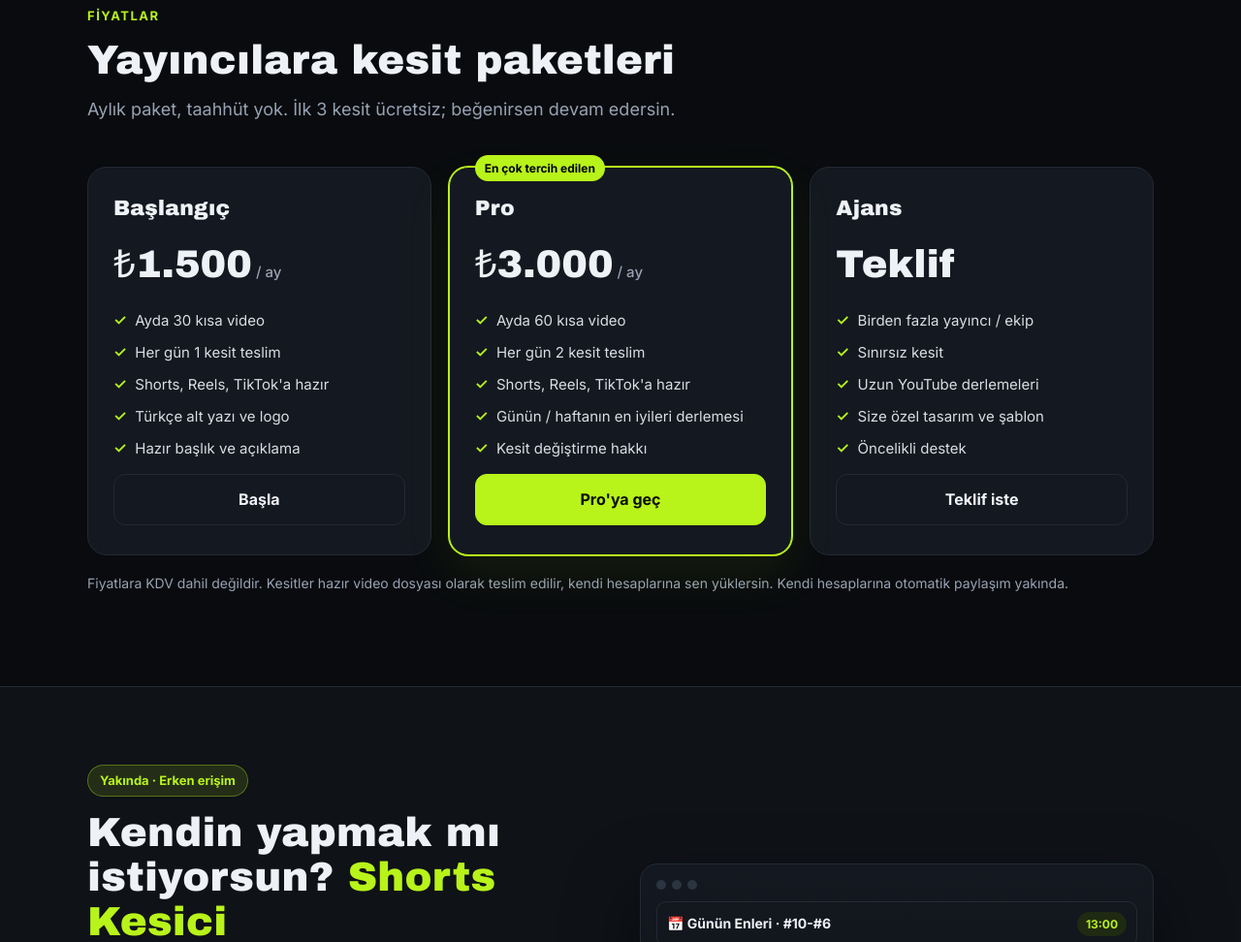
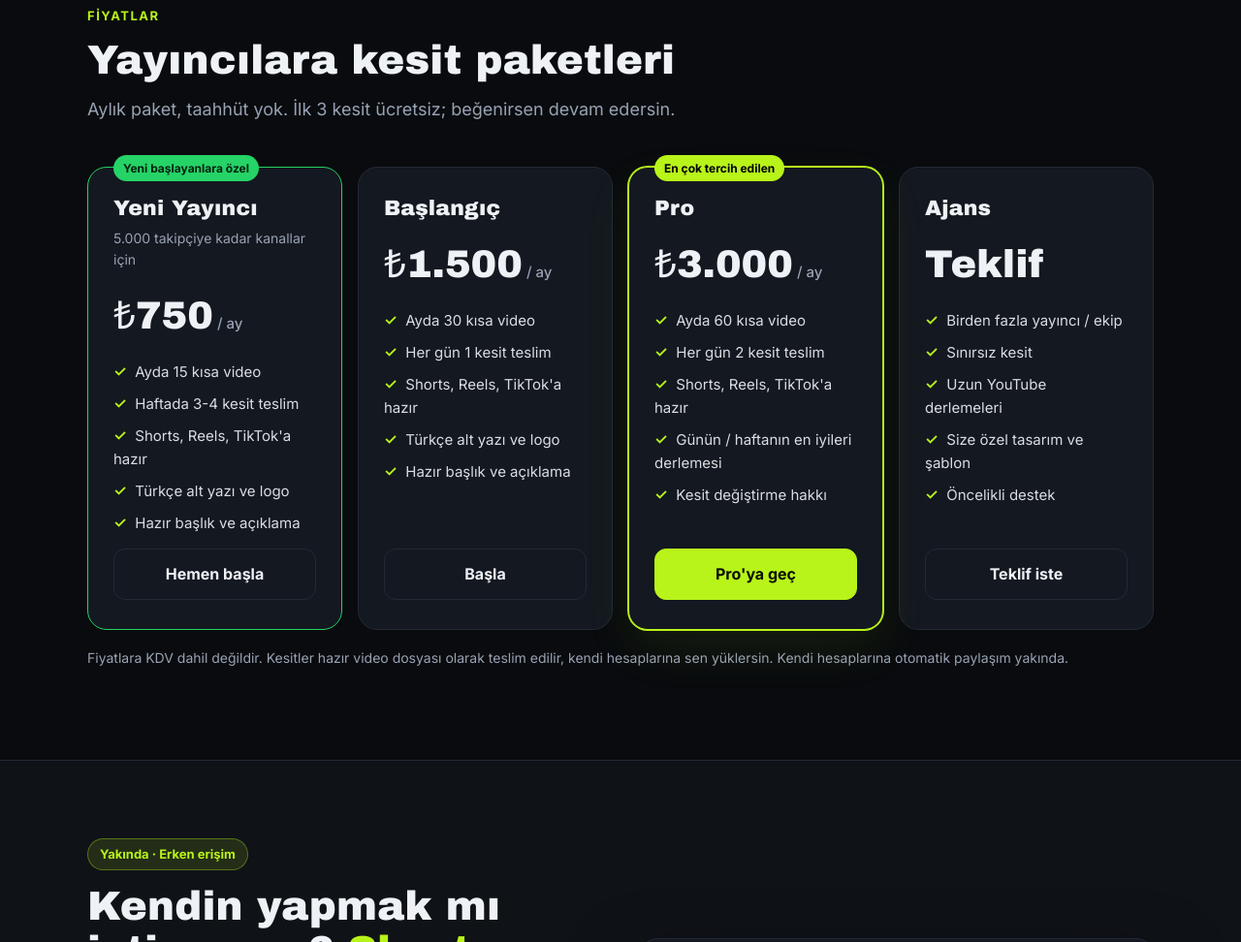
Before and after one commit to mistaedits/mistaedits.github.io, a plain HTML site: page index.html in a window 1280 px wide. Shown: the part 3026-3998 px from the top of the page at 97% size. Drawn offline with Linux system fonts and the light colour scheme.

Commit message:
Yeni Yayıncı paketi eklendi

```diff
--- a/index.html
+++ b/index.html
@@ -83,8 +83,12 @@ section{padding:80px 0}
 .show:hover .th:after{background:rgba(0,0,0,.05);color:var(--lime)}
 .show .t{padding:14px 16px;font-weight:600;font-size:15px}
 /* pricing */
-.prices{display:grid;grid-template-columns:repeat(3,1fr);gap:18px;align-items:stretch}
-@media(max-width:860px){.prices{grid-template-columns:1fr}}
+.prices{display:grid;grid-template-columns:repeat(4,1fr);gap:16px;align-items:stretch}
+@media(max-width:1100px){.prices{grid-template-columns:repeat(2,1fr)}}
+@media(max-width:600px){.prices{grid-template-columns:1fr}}
+.price.new:before{content:"Yeni başlayanlara özel";position:absolute;top:-13px;left:26px;background:#25d366;color:#04210f;font-size:12px;font-weight:800;padding:4px 10px;border-radius:99px}
+.price.new{position:relative;border-color:#25d366}
+.price .who{color:var(--mut);font-size:14px;margin-top:-6px}
 .price{display:flex;flex-direction:column;gap:14px;background:var(--card);border:1px solid var(--line);border-radius:20px;padding:30px 26px}
 .price.hot{border-color:var(--lime);box-shadow:0 0 0 1px var(--lime),0 20px 50px rgba(184,243,26,.08);position:relative}
 .price.hot:before{content:"En çok tercih edilen";position:absolute;top:-13px;left:26px;background:var(--lime);color:#000;font-size:12px;font-weight:800;padding:4px 10px;border-radius:99px}
@@ -190,6 +194,9 @@ footer .legal a{display:inline;margin:0}
 <section id="fiyat"><div class="wrap">
   <div class="sec-head"><span class="eyebrow">Fiyatlar</span><h2>Yayıncılara kesit paketleri</h2><p>Aylık paket, taahhüt yok. İlk 3 kesit ücretsiz; beğenirsen devam edersin.</p></div>
   <div class="prices">
+    <div class="price new"><h3>Yeni Yayıncı</h3><div class="who">5.000 takipçiye kadar kanallar için</div><div class="amt">₺750<small> / ay</small></div>
+      <ul><li>Ayda 15 kısa video</li><li>Haftada 3-4 kesit teslim</li><li>Shorts, Reels, TikTok'a hazır</li><li>Türkçe alt yazı ve logo</li><li>Hazır başlık ve açıklama</li></ul>
+      <a class="btn" href="https://wa.me/905303080662?text=Merhaba%2C%20Yeni%20Yay%C4%B1nc%C4%B1%20paketi%20hakk%C4%B1nda%20bilgi%20almak%20istiyorum." target="_blank" rel="noopener">Hemen başla</a></div>
     <div class="price"><h3>Başlangıç</h3><div class="amt">₺1.500<small> / ay</small></div>
       <ul><li>Ayda 30 kısa video</li><li>Her gün 1 kesit teslim</li><li>Shorts, Reels, TikTok'a hazır</li><li>Türkçe alt yazı ve logo</li><li>Hazır başlık ve açıklama</li></ul>
       <a class="btn" href="#iletisim">Başla</a></div>
```
